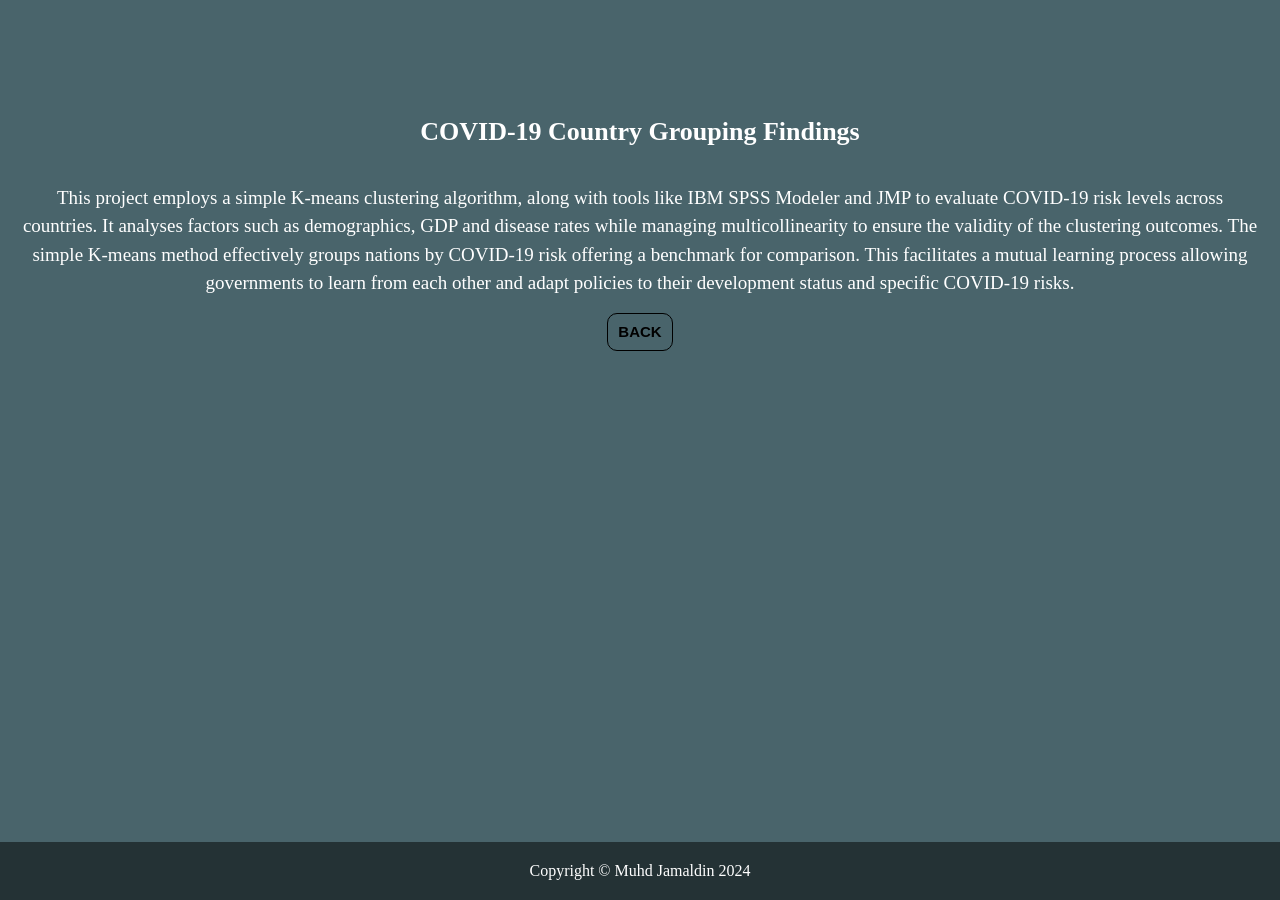
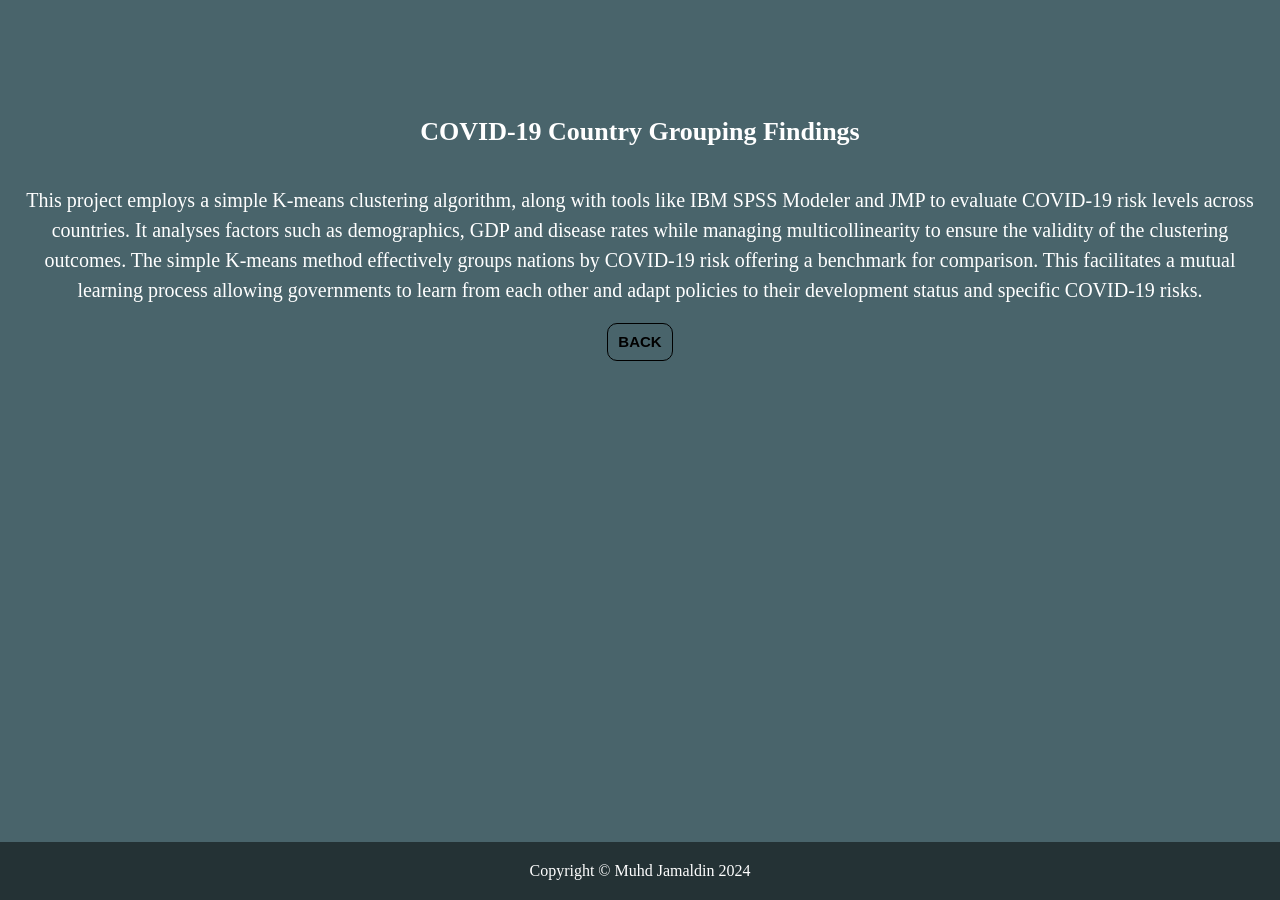
Before and after one commit to Md-Khid/Md-Khid, a Jekyll site: the page 1.html, which Jekyll copies as it is, in a window 1280 px wide. Built offline with Jekyll 4.4.1, drawn with Linux system fonts in a browser that asks for light colours.

Commit message:
Update 1.html

```diff
--- a/1.html
+++ b/1.html
@@ -31,7 +31,7 @@
             padding: 0 20px;
         }
         .container p {
-            font-size: 19px; /* Decreased font size for content */
+            font-size: 20px; /* Decreased font size for content */
             text-align: center;
             line-height: 1.5;
         }
```
